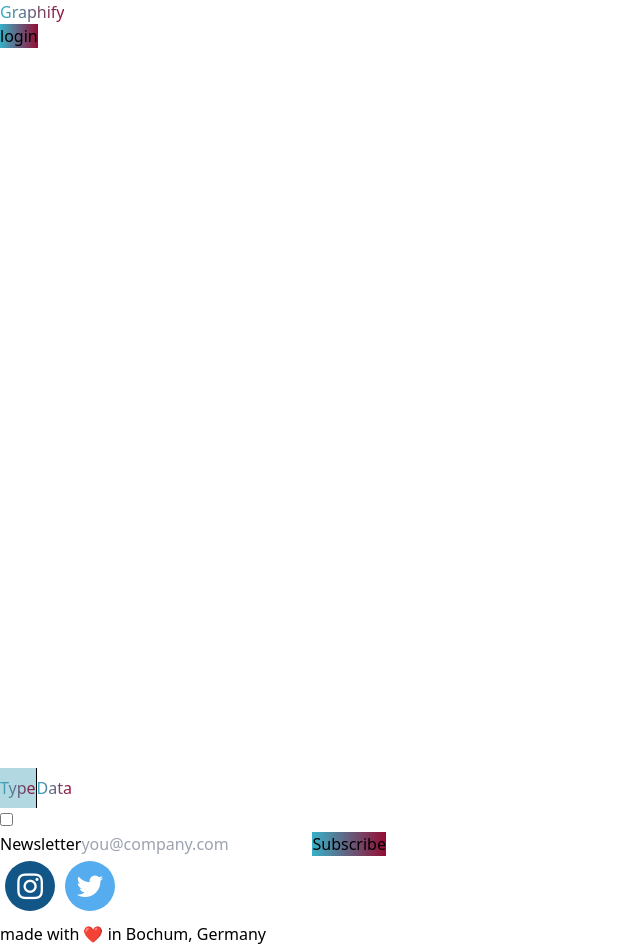
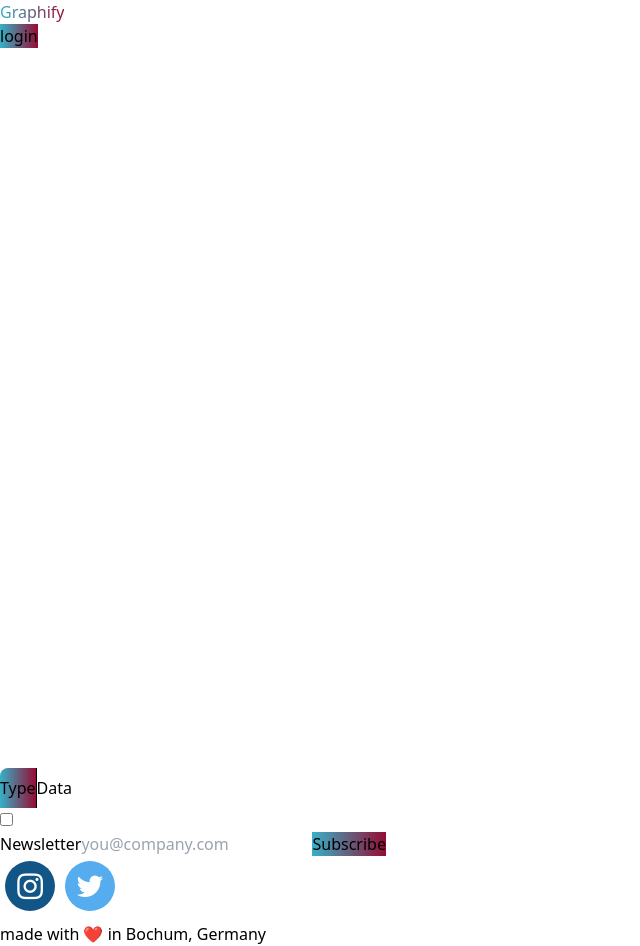
Before and after one commit to JannMallek/graphify, a React (Vite) app: page / in a window 1280 px wide. Shown: the whole page, without its empty margins (0-640 px from the left). Built offline with nearby package versions, Linux system fonts and the light colour scheme.

Commit message:
fixed bug + store logic for canvas

```diff
--- a/package.json
+++ b/package.json
@@ -12,7 +12,8 @@
   "dependencies": {
     "gsap": "^3.12.2",
     "react": "^18.2.0",
-    "react-dom": "^18.2.0"
+    "react-dom": "^18.2.0",
+    "zustand": "^4.4.1"
   },
   "devDependencies": {
     "@types/react": "^18.2.15",
--- a/src/Terminal.jsx
+++ b/src/Terminal.jsx
@@ -1,23 +1,31 @@
-import React, { useEffect, useRef } from 'react'
+import React, { useEffect, useRef, useState } from 'react'
 import { gsap } from 'gsap'
 
-export default function Terminal() {
+import useStat from './useStat'
+
+const stateOptions = {
+
+}
+
+export default function Terminal({}) {
     const container = useRef()
- useEffect(()=>{
-    gsap.to(container.current, {autoAlpha:1}) //fouc
+    const [currentData, setCurrentData] = useState(null)
+    const { data, mode,  addData, removeData, setMode} = useStat()
+    useEffect(()=>{
+      gsap.to(container.current, {autoAlpha:1}) //fouc
         createTween(".hover.first", ".btn-flex.first")
         createTween(".hover.second", ".btn-flex.second")
-
 
         let activeButton = 1
         document.querySelectorAll(".btn-flex").forEach((button, index)=>{
             button.addEventListener("click", ()=>{
-                console.log("go")
-                if(activeButton != index){
-                    document.querySelector(".active").classList.remove("active")
-                    activeButton = index
-                    let btn = activeButton!=1 ? ".first" : ".second"
-                    document.querySelector(btn).classList.add("active")
+              console.log(document.querySelector(".active"))
+                if(activeButton != index + 1){
+
+                    document.querySelector(".active").classList.remove("active", "btn-bg")
+                    activeButton = index+ 1
+                    let btn = activeButton!=2 ? ".first" : ".second"
+                    document.querySelector(btn).classList.add("active", "btn-bg")
 
                 }
 
@@ -28,8 +36,21 @@ export default function Terminal() {
   return (
     <div className='terminal bg-slate-50 my-8 rounded-xl'>
         <div ref={container} className='flex  rounded-xl' >
-            <button className='btn-flex active first text-2xl  flex justify-center font-bold  bg-gray-300'><div className='text-bg'>Type</div><span className='hover first'></span></button>
-            <button className='btn-flex  second text-2xl  flex justify-center font-bold  bg-gray-300'><div className='text-bg'>Data</div><span className='hover second'></span></button>
+            <button className='btn-flex btn-bg active first text-2xl  flex justify-center font-semibold  bg-gray-300'><div className=''>Type</div><span className='hover first'></span></button>
+            <button className='btn-flex        second text-2xl  flex justify-center font-semibold  bg-gray-300'><div className=''>Data</div><span className='hover second'></span></button>
+        </div>
+        <div className="content">
+          {
+            //TODO options: absolute or relative output, total value, color theme: pick for Each, palette
+            //TODO changes on mode: chart options
+            data.forEach((element) => (
+              <div className='dataInput'>
+                {
+                  //TODO remove button, name and value input, color
+                }
+              </div>
+            ))
+          }
         </div>
     </div>
   )
--- a/src/index.css
+++ b/src/index.css
@@ -47,8 +47,13 @@
 
 .btn-flex:first-child{
     border-right: solid 1px ;
+    border-top-left-radius: 8px;
+}
+
+.btn-flex:nth-child(2){
+    border-top-right-radius: 8px;
 }
 
 .active{
-  background: #419fb767;
+    content: '';
 }
--- /dev/null
+++ b/src/useStat.js
@@ -0,0 +1,16 @@
+import { create } from "zustand";
+import {subscribeWithSelector} from 'zustand/middleware'
+
+ const  useStat = create(subscribeWithSelector((set)=> ({
+    mode: "pieChart",
+    setMode: (input) => set(() =>({mode: input})),
+    data: [],
+    addData: (data) => set((state) => ({
+        data: data.push(data)
+    })),
+    removeData : (data) => set((state)=>({
+        data: state.data.filter((dataElement) => data != dataElement )
+    }))
+})))
+
+export default useStat
```
Also changed, not shown: 1 other file (tests, documents, lock files or other folders).
